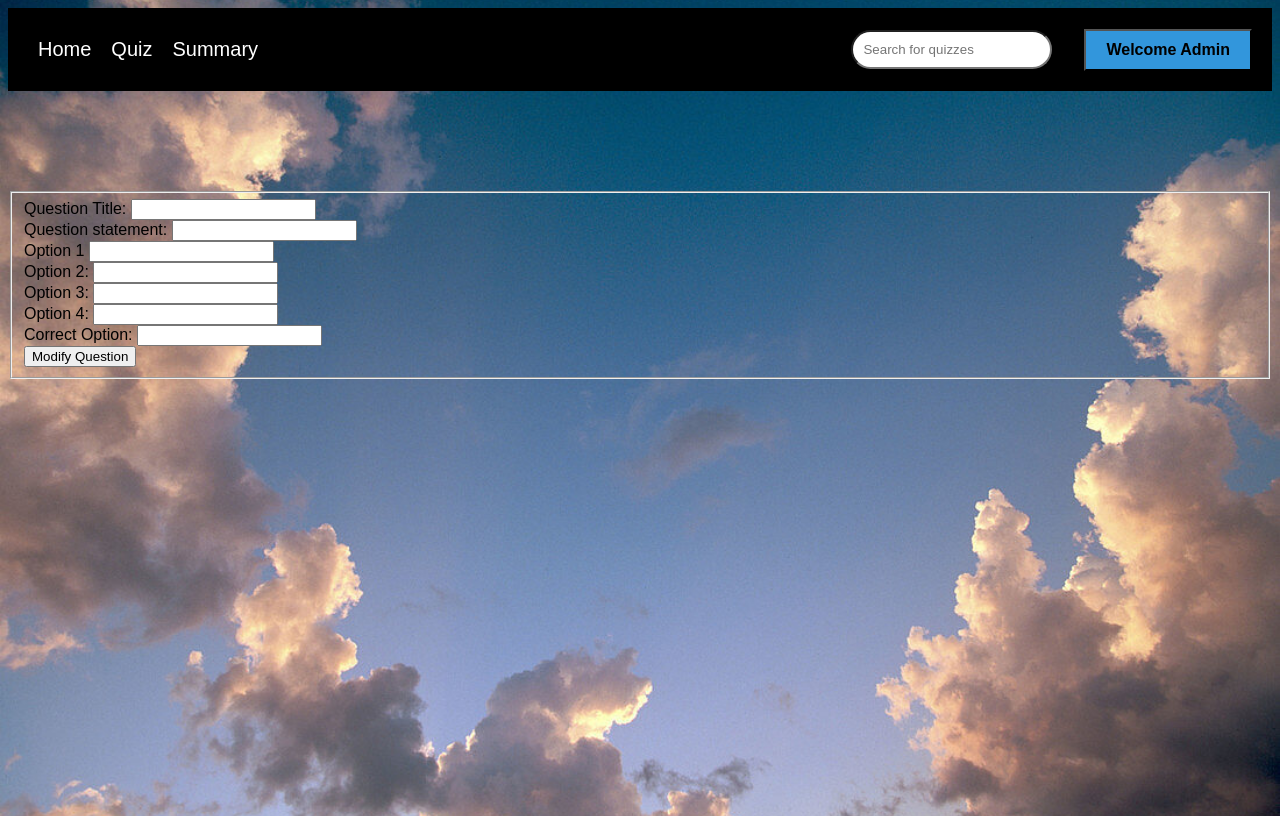
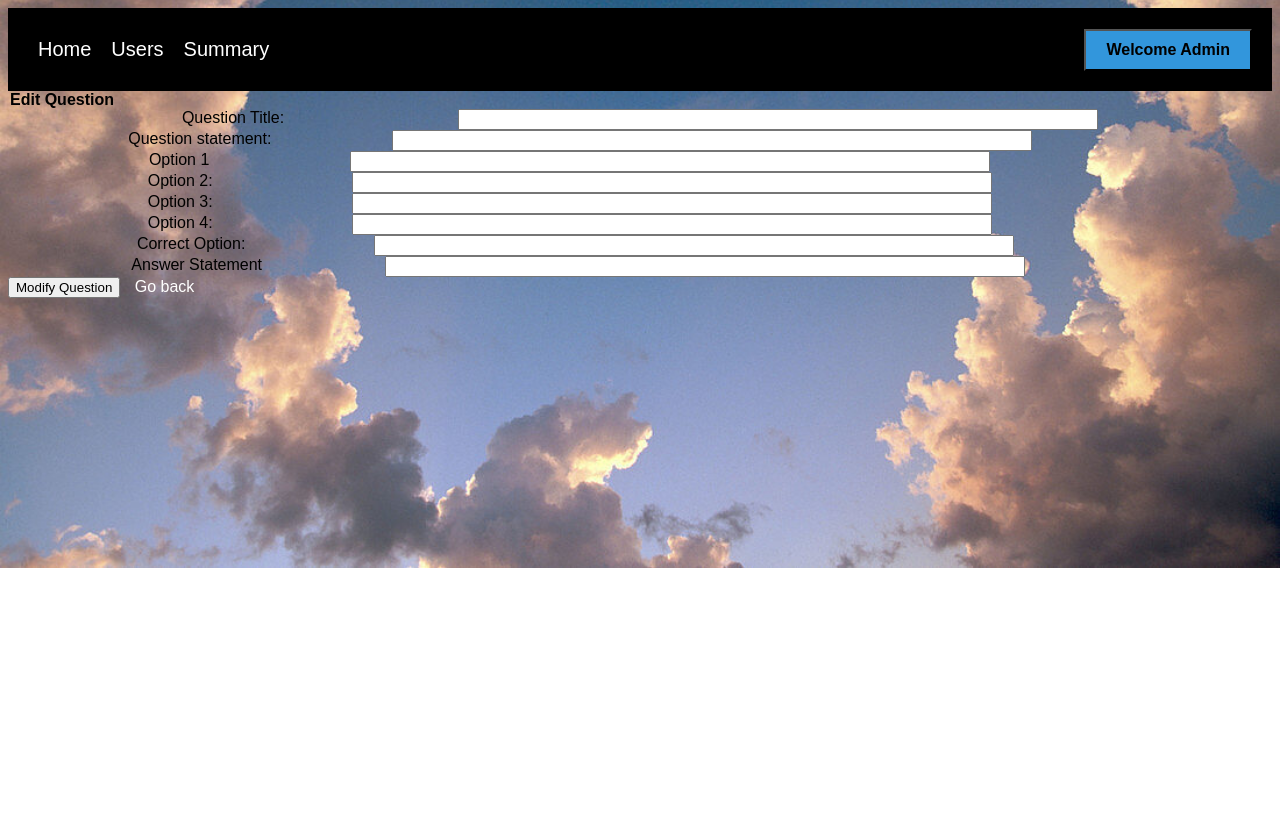
Before and after one commit to 22f3002631/Quiz-Master-V1, a Flask app: template templates/edit_qsn.html in a window 1280 px wide. After the commit the page ends 568 px from the top, so only its background shows below. Run offline with Flask 3, Linux system fonts and the light colour scheme; the template is opened without the code that fills it, so the values that code supplies are empty.

Commit message:
Final CSS and JS implemented

```diff
--- a/templates/edit_qsn.html
+++ b/templates/edit_qsn.html
@@ -5,17 +5,18 @@
         <meta name="viewport" content="width=device-width;initial-scale=1.0">
         <title>Add Questions</title>
         <link rel="stylesheet" href="/static/nav.css">
+        <link rel="stylesheet" href="/static/addeditany.css">
         <style>
-            main{
-                align-items: center;
-                margin-top: 100px;
+            body{
+                height: auto;
             }
-            legend{
-                text-align: center;
+            .labinp{
+                display: flex;
+                justify-content: space-evenly;
+                gap: 2 rem;
             }
-            table,th,td{
-                border: 2px solid blue;
-                border-collapse: collapse;
+            input[type="text"],input[type="number"]{
+                width: 50%;
             }
         </style>
     </head>
@@ -23,61 +24,70 @@
         <header>
             <nav>
                 <div class="navbar">
-                    <a href="#">Home</a>
-                    <a href="#">Quiz</a>
-                    <a href="#">Summary</a>
+                    <a href="{{url_for('admin_home')}}">Home</a>
+                    <a href="{{url_for('allusers')}}">Users</a>
+                    <a href="{{url_for('summary')}}">Summary</a>
                 </div>
                 <div class="down">
-                    <div>
-                        <input type="search" name="search" id="search" placeholder="Search for quizzes">
-                    </div>
                     <div class="down2">
                         <button>Welcome Admin</button>
-                </div>
                     <div class="drop">
                         <a href="#">Edit password</a>
                         <a href="{{url_for('logout')}}">Logout</a>
                     </div>
                 </div>
+            </div>
             </nav>
         </header>
         <main>
-            {% with msgs =get_flashed_messages(with_categories=true) %}
-                {% if msgs %}
-                    {% for cat,msg in msgs %}
-                    <div class="cat">{{msg}}</div>
-                    {% endfor %}
-                {% endif %}
-            {% endwith %}
-            <fieldset>
+            <div>
+                <b><legend id="asub">Edit Question</legend></b>
                 <form action="{{url_for('edit_qsn',quiz_id=quiz_id,chapter_id=chapter_id,qsn_id=qsn['id'] )}}" method="POST">
+                    <div class="labinp">
                         <label for="qtitle">Question Title:</label>
                         <input type="text" name="qtitle" id="qtitle" value="{{qsn['question_title']}}" required>
-                    <br>
+                    </div>
+                    <div class="labinp">
                         <label for="qstat">Question statement:</label>
                         <input type="text" name="qstat" id="qstat" value="{{qsn['question_statement']}}" required>
                         <br>
+                    </div>
+                    <div class="labinp">
                         <label for="op1">Option 1</label>
                         <input type="text" name="op1" id="op1" value="{{qsn['option1']}}" required>
                         <br>
+                    </div>
+                    <div class="labinp">
                         <label for="op2">Option 2:</label>
                         <input type="text" name="op2" id="op2" value="{{qsn['option2']}}" required>
                         <br>
+                    </div>
+                    <div class="labinp">
                         <label for="op3">Option 3:</label>
                         <input type="text" name="op3" id="op3" value="{{qsn['option3']}}" required>
                         <br>
+                    </div>
+                    <div class="labinp">
                         <label for="op4">Option 4:</label>
                         <input type="text" name="op4" id="op4" value="{{qsn['option4']}}" required>
                         <br>
+                    </div>
+                    <div class="labinp">
                         <label for="crtop">Correct Option:</label>
-                    <input type="text" name="crtop" id="crtop" value="{{qsn['correct_option']}}" required>
+                        <input type="number" name="crtop" id="crtop" value="{{qsn['correct_option']}}" min="1" max="4" required>
                         <br>
-                    <button type="submit">Modify Question</button>
-                    <!-- <a href="{{url_for('view_quizzes',chapter_id=chapter_id )}}">
-                        <button>Close</button>
-                    </a> -->
+                    </div>
+                    <div class="labinp">
+                        <label for="anstat">Answer Statement</label>
+                        <input type="text" name="anstat" value="{{qsn['answer_statement']}}" required>
+                        <br>
+                    </div>
+                    <input type="submit" value="Modify Question">
+                    <a class="goback" href="{{url_for('view_qsns',chapter_id=chapter_id,quiz_id=quiz_id )}}">
+                        Go back
+                    </a>
                 </form>
-            </fieldset>
+            </div>
         </main>
     </body>
 </html>
```
Lines whose indentation alone changed are shown as unchanged.
